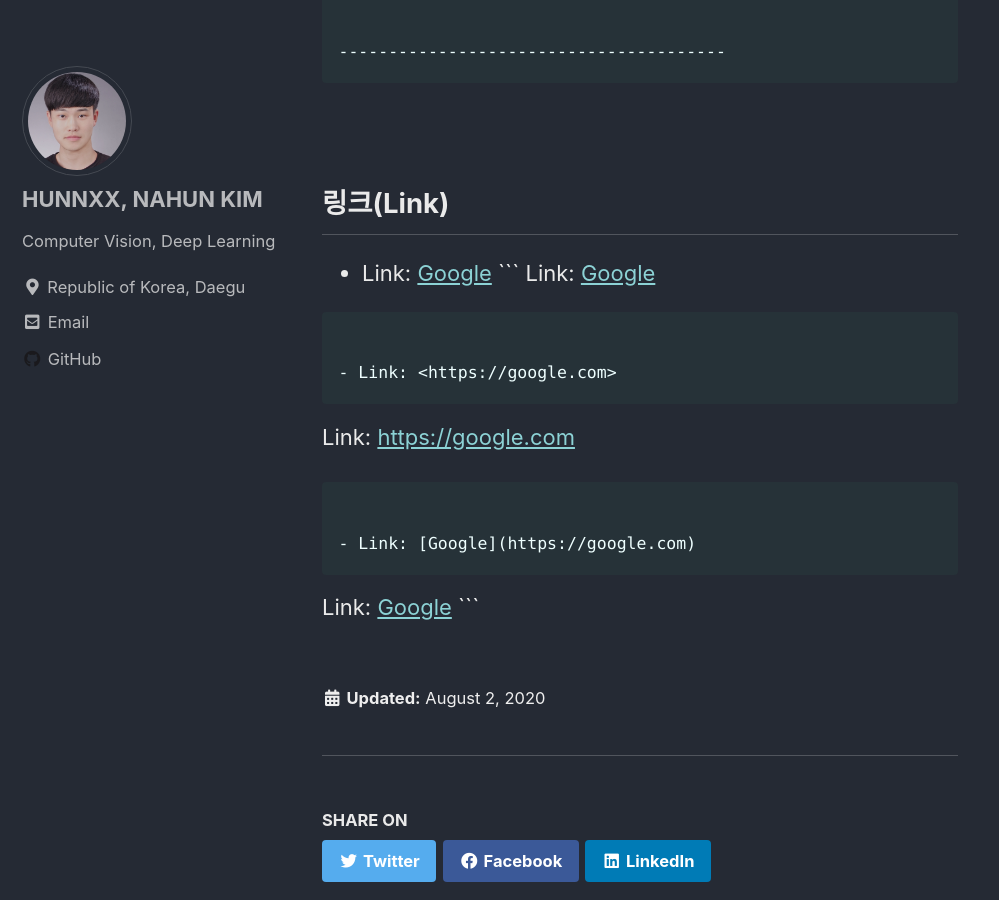
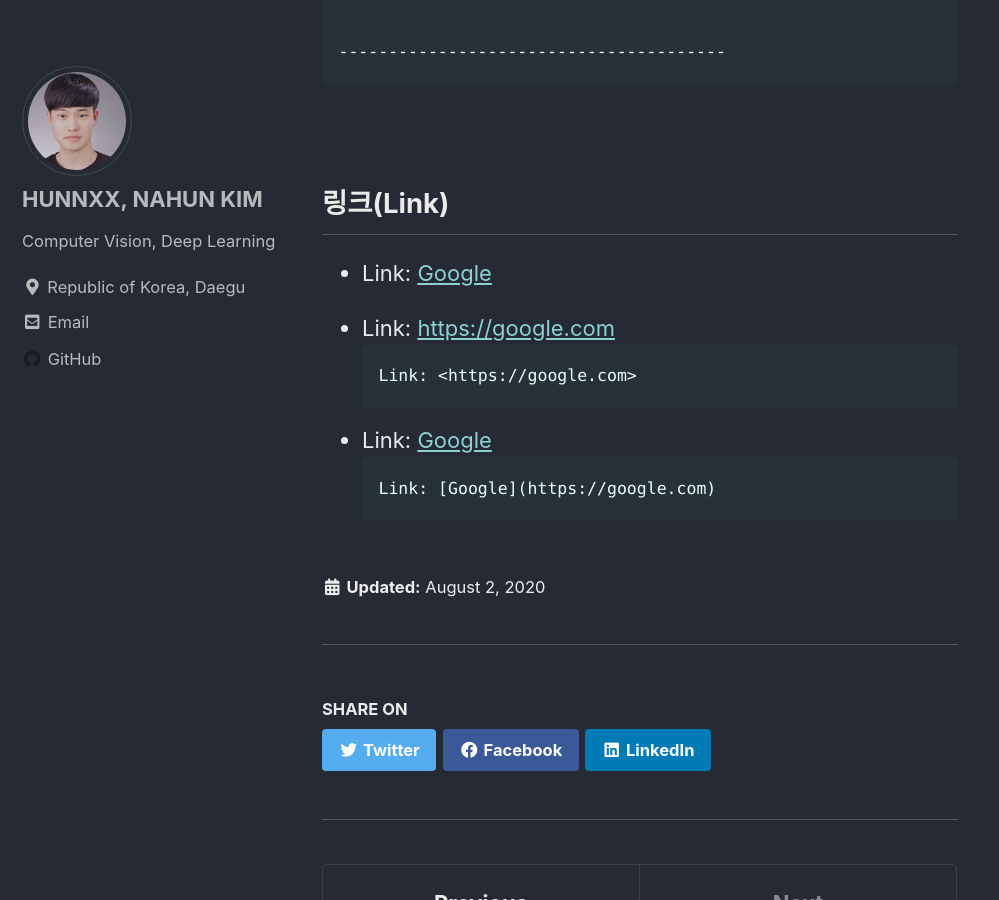
Before and after one commit to hunnxx/hunnxx.github.io, a Jekyll site: the page built from _posts/2020-08-01-practice.md, in a window 1280 px wide and 900 px high, scrolled down 3641 px. Shown: the whole window, without its empty margins (0-999 px from the left). Built offline with Jekyll 4.4.1, drawn with Linux system fonts in a browser that asks for light colours; cached includes are drawn as plain includes.

Commit message:
Update 2020-08-01-practice.md

````diff
--- a/_posts/2020-08-01-practice.md
+++ b/_posts/2020-08-01-practice.md
@@ -137,11 +137,8 @@ end code block.
 ## 링크(Link)
 
 - Link: [Google][google-link]
-```
-Link: [Google][google-link]
 
 [google-link]: https://google.com
-```
 
 - Link: <https://google.com>
 ```
@@ -152,5 +149,3 @@ Link: <https://google.com>
 ```
 Link: [Google](https://google.com)
 ```
-
-[google-link]: https://google.com
````
